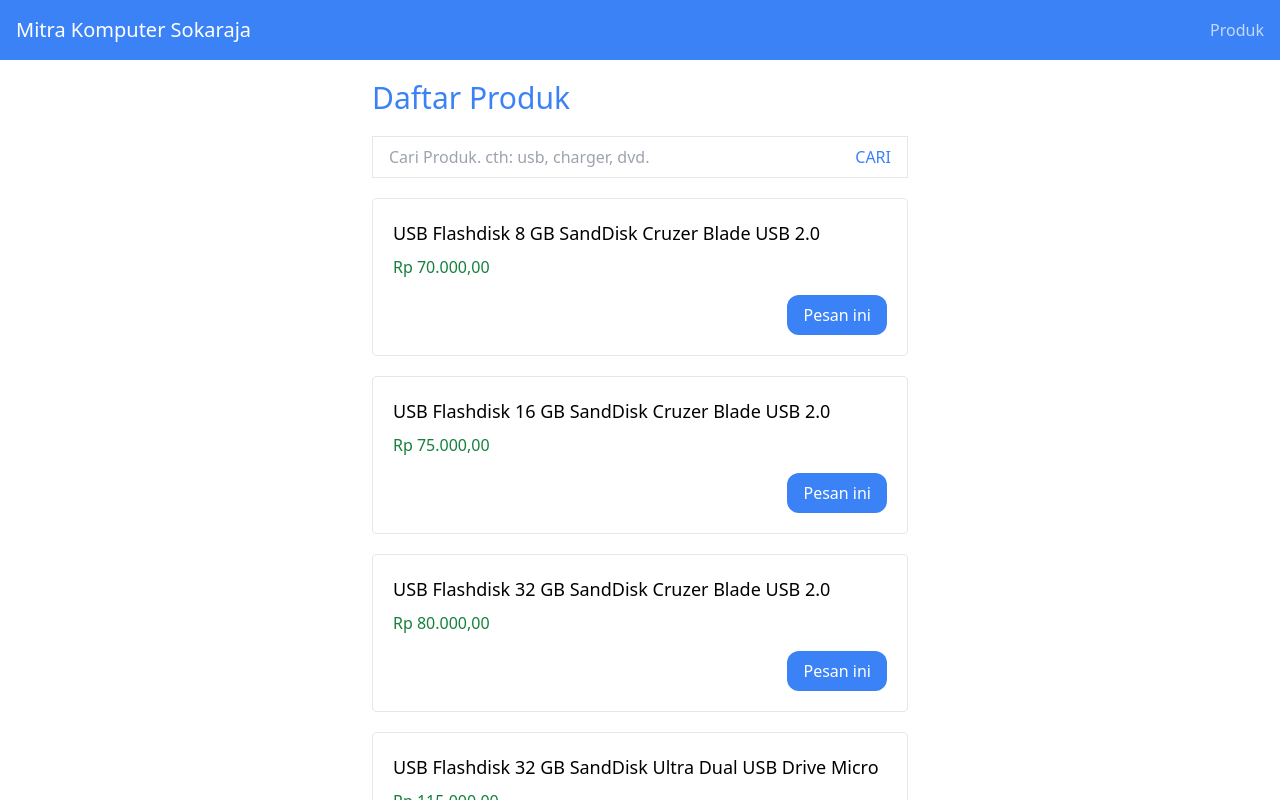
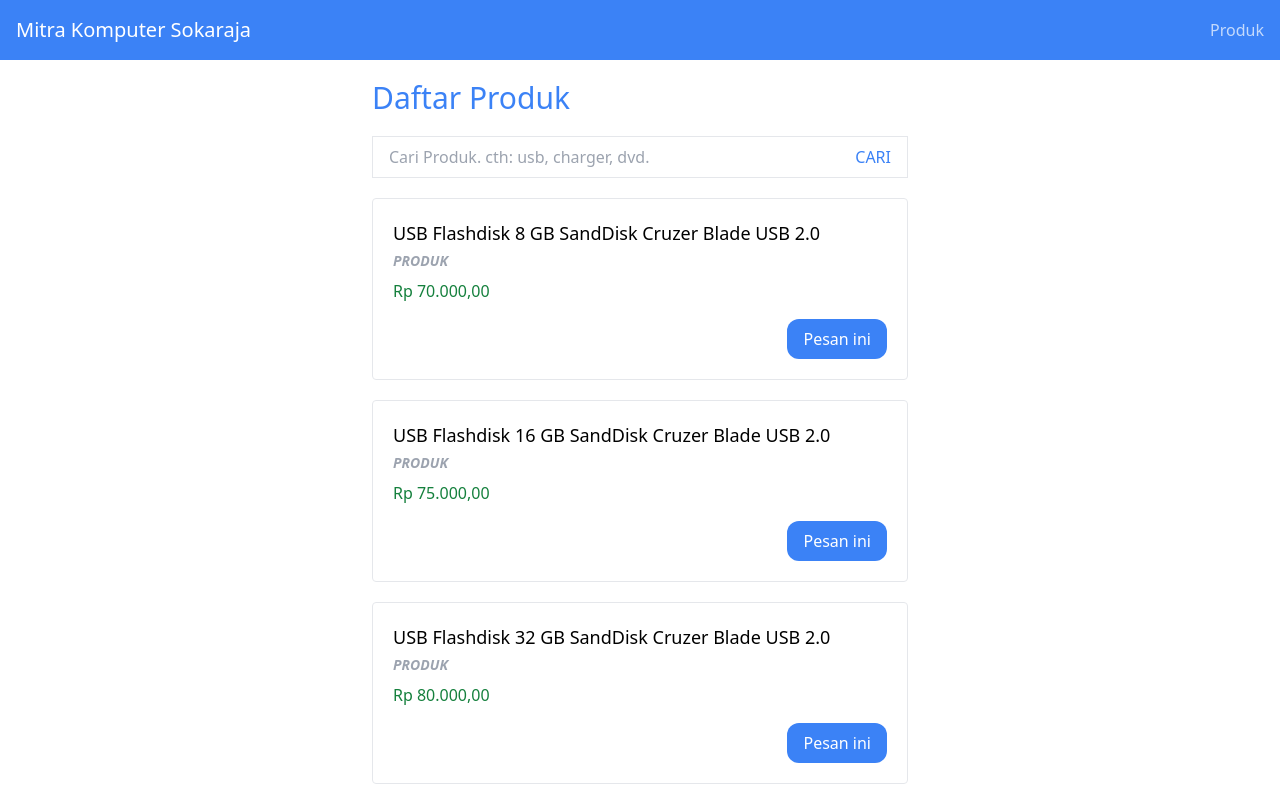
Before and after one commit to iwanharyatno/mk-pricelist, a React (Vite) app: page /products in a window 1280 px wide. Built offline with nearby package versions, Linux system fonts and the light colour scheme.

Commit message:
Menambahkan kategori produk

```diff
--- a/src/data/PriceList.js
+++ b/src/data/PriceList.js
@@ -4,12 +4,17 @@
 
 const PriceList = {
   all() {
+    let category = '';
     const priceList = priceListRaw.split('\n').map((priceNote) => {
       const match = priceNote.match(priceRegex);
-      if (!match) return;
+      if (!match) {
+        category = priceNote;
+        return;
+      }
       return {
         name: match[1],
         sale_price: Number(match[3].replaceAll(/\./g, '')),
+        category,
       };
     }).filter(priceNote => priceNote);
 
--- a/src/pages/Products.jsx
+++ b/src/pages/Products.jsx
@@ -7,6 +7,7 @@
   const [query, setQuery] = useState('');
 
   const displayedList = searchProduct(query, list);
+  console.log(list);
 
   useEffect(() => {
     document.title = 'Daftar Produk';
@@ -31,7 +32,7 @@
     <div>
       {pages.length !== 0 ? (
         <ul>
-          {products.slice(...activeRange).map((product) => <ProductCard name={product.name} price={product.sale_price} />)}
+          {products.slice(...activeRange).map((product) => <ProductCard product={product} />)}
         </ul>
       ) : (
         <p className="my-8 text-center font-light italic text-gray-400">Tidak ditemukan barang</p>
@@ -73,13 +74,14 @@
   );
 }
 
-function ProductCard({ name, price }) {
+function ProductCard({ product }) {
   return (
     <li className="p-5 border rounded my-5">
-      <span className="block mb-2 text-lg font-light">{name}</span>
-      <span className="block text-green-700">{formatCurrencyIDR(price)}</span>
+      <span className="block text-lg mb-1 font-light">{product.name}</span>
+      <span className="block font-bold text-sm mb-2 italic text-gray-400">{product.category}</span>
+      <span className="block text-green-700">{formatCurrencyIDR(product.sale_price)}</span>
       <div className="flex justify-end">
-        <a href={'https://wa.me/+6288232400859?text=' + encodeURIComponent(`Halo, saya mau pesan *${name}* yaa`)} target="_blank" rel="noreferrer" className="mt-4 inline-block px-4 py-2 font-normal rounded-xl bg-blue-500 text-white hover:bg-blue-600 focus:ring focus:ring-blue-200 transition-colors">
+        <a href={'https://wa.me/+6288232400859?text=' + encodeURIComponent(`Halo, saya mau pesan *${product.name}* yaa`)} target="_blank" rel="noreferrer" className="mt-4 inline-block px-4 py-2 font-normal rounded-xl bg-blue-500 text-white hover:bg-blue-600 focus:ring focus:ring-blue-200 transition-colors">
           Pesan ini
         </a>
       </div>
@@ -109,7 +111,8 @@
 
 function searchProduct(query, products) {
   return products.filter((product) => {
-    return product.name.toLowerCase().includes(query.toLowerCase());
+    const searchable = [product.name, product.category].join(' ').toLowerCase();
+    return searchable.includes(query.toLowerCase());
   });
 }
 
```
